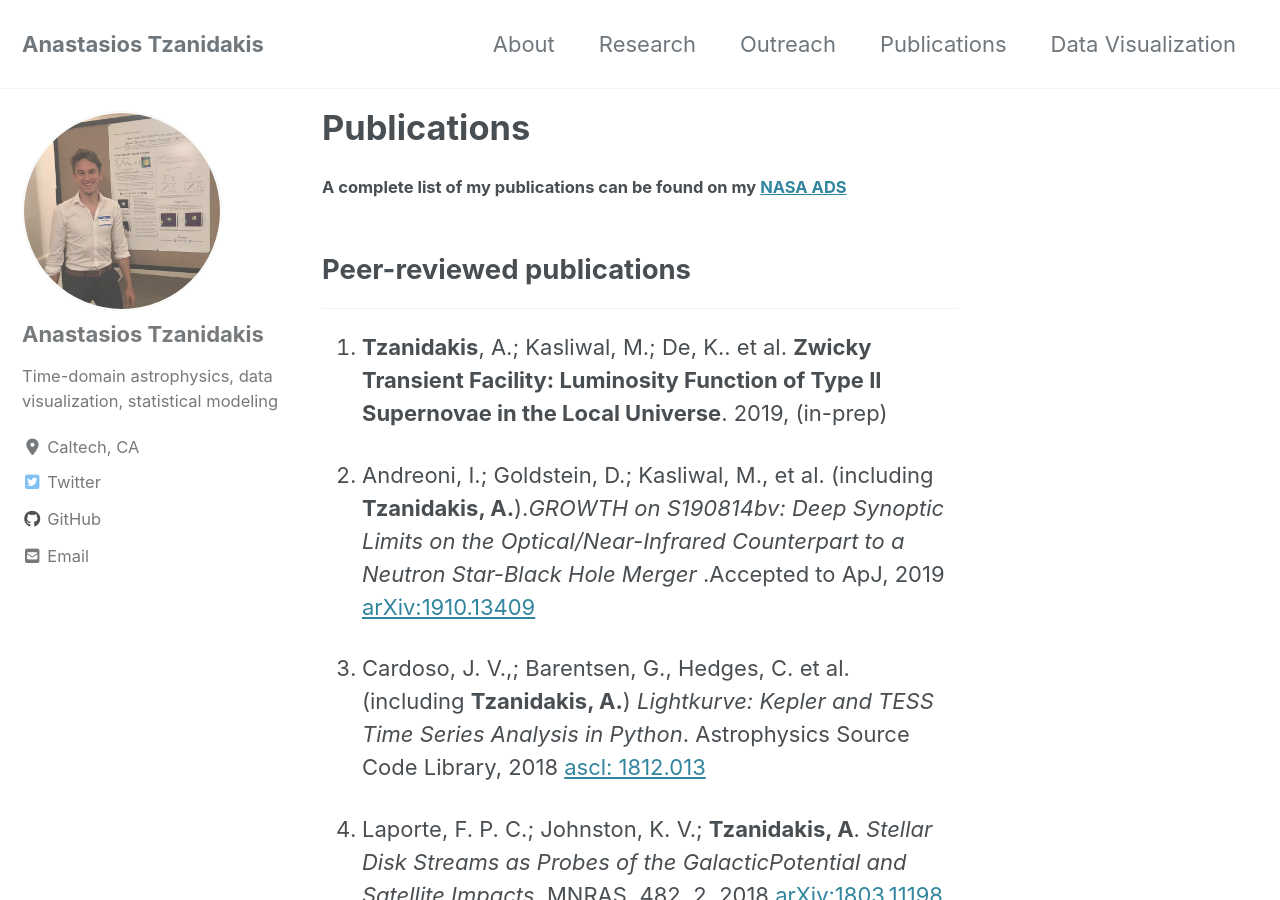
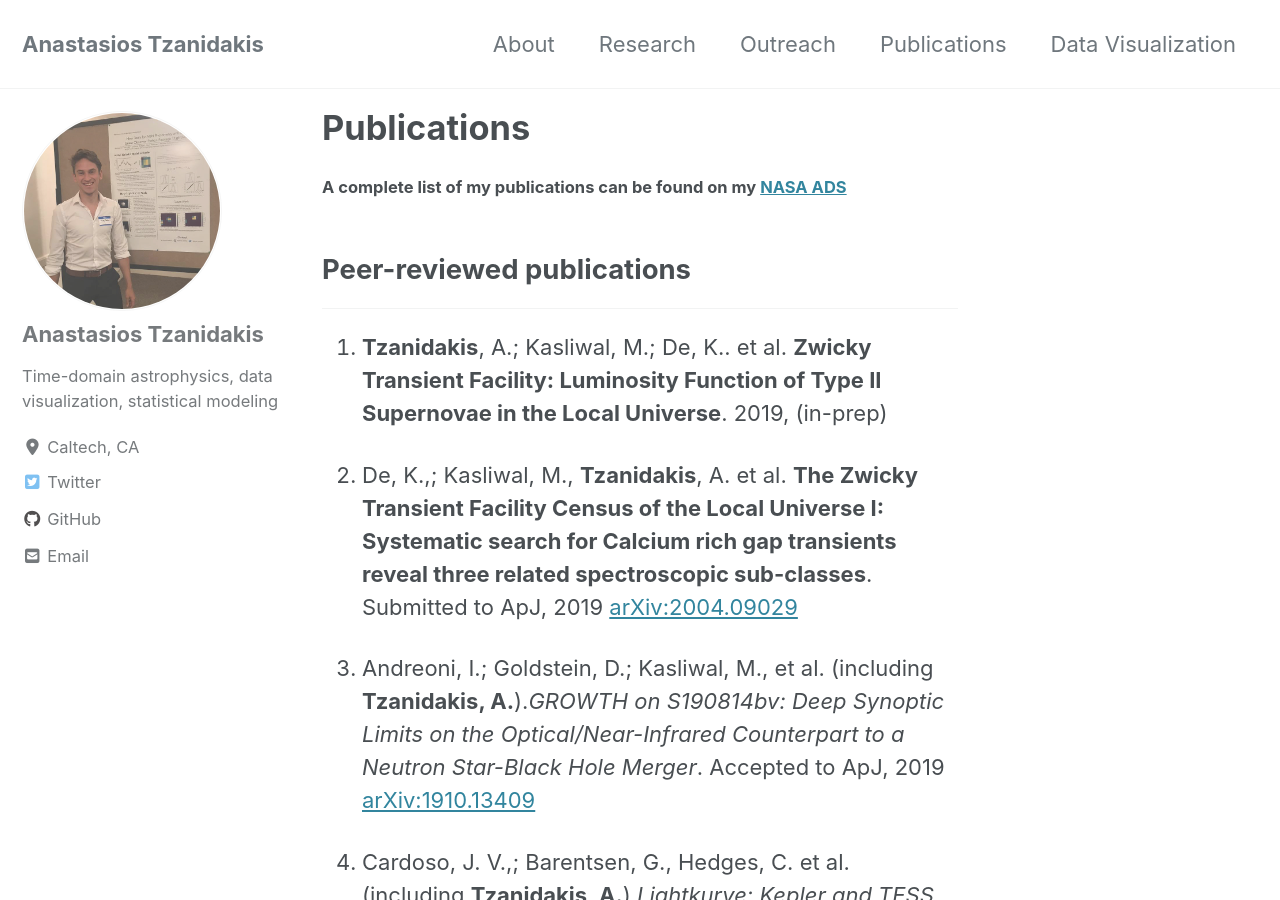
Before and after one commit to AndyTza/andytza.github.io, a Jekyll site: the page built from _pages/publications.md, in a window 1280 px wide and 900 px high. Built offline with Jekyll 4.4.1, drawn with Linux system fonts in a browser that asks for light colours; cached includes are drawn as plain includes; nearby versions of some CDN libraries.

Commit message:
add new publication

```diff
--- a/_pages/publications.md
+++ b/_pages/publications.md
@@ -12,13 +12,16 @@ ___
 
 1. **Tzanidakis**, A.; Kasliwal, M.; De, K.. et al. **Zwicky Transient Facility: Luminosity Function of Type II Supernovae in the Local Universe**. 2019, (in-prep)
 
-2. Andreoni, I.; Goldstein, D.; Kasliwal, M., et al. (including **Tzanidakis, A.**).*GROWTH on S190814bv: Deep Synoptic Limits on the Optical/Near-Infrared Counterpart to a Neutron Star-Black Hole Merger* .Accepted to ApJ, 2019 [arXiv:1910.13409](https://arxiv.org/abs/1910.13409)
+2. De, K.,; Kasliwal, M., **Tzanidakis**, A. et al. **The Zwicky Transient Facility Census of the Local Universe I: Systematic search for Calcium rich gap
+transients reveal three related spectroscopic sub-classes**. Submitted to ApJ, 2019 [arXiv:2004.09029](https://arxiv.org/pdf/2004.09029)
 
-3. Cardoso, J. V.,; Barentsen, G., Hedges, C. et al.  (including **Tzanidakis, A.**) *Lightkurve:  Kepler and TESS Time Series Analysis in Python*. Astrophysics Source Code Library, 2018 [ascl:  1812.013](http://ascl.net/1812.013)
+3. Andreoni, I.; Goldstein, D.; Kasliwal, M., et al. (including **Tzanidakis, A.**).*GROWTH on S190814bv: Deep Synoptic Limits on the Optical/Near-Infrared Counterpart to a Neutron Star-Black Hole Merger*. Accepted to ApJ, 2019 [arXiv:1910.13409](https://arxiv.org/abs/1910.13409)
 
-4. Laporte, F. P. C.; Johnston, K. V.; **Tzanidakis, A**. *Stellar Disk Streams as Probes of the GalacticPotential and Satellite Impacts*. MNRAS, 482, 2, 2018 [arXiv:1803.11198](https://arxiv.org/abs/1803.11198)
+4. Cardoso, J. V.,; Barentsen, G., Hedges, C. et al.  (including **Tzanidakis, A.**) *Lightkurve:  Kepler and TESS Time Series Analysis in Python*. Astrophysics Source Code Library, 2018 [ascl:  1812.013](http://ascl.net/1812.013)
 
-5. Sheffield A. A.; Price-Whelan, A. M., **Tzanidakis, A**.; Johnston, K. V. et al. *A Disk Origin for the Monoceros Ring and A13 Stellar Overdensities*. ApJ, 854, 1, 2018 [arXiv:1801.01171](https://arxiv.org/abs/1801.01171)
+5. Laporte, F. P. C.; Johnston, K. V.; **Tzanidakis, A**. *Stellar Disk Streams as Probes of the GalacticPotential and Satellite Impacts*. MNRAS, 482, 2, 2018 [arXiv:1803.11198](https://arxiv.org/abs/1803.11198)
+
+6. Sheffield A. A.; Price-Whelan, A. M., **Tzanidakis, A**.; Johnston, K. V. et al. *A Disk Origin for the Monoceros Ring and A13 Stellar Overdensities*. ApJ, 854, 1, 2018 [arXiv:1801.01171](https://arxiv.org/abs/1801.01171)
 
 
 
```
